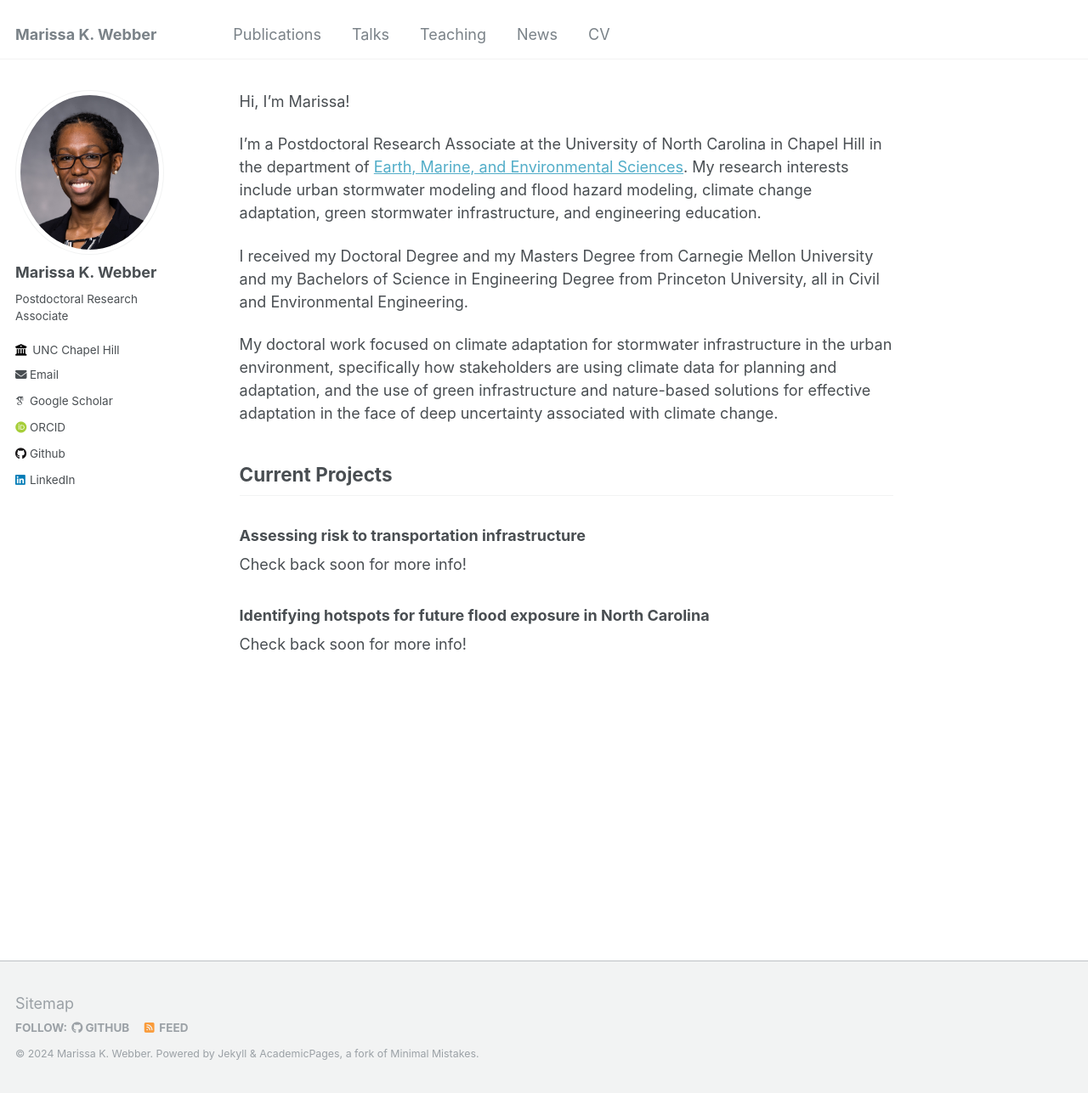
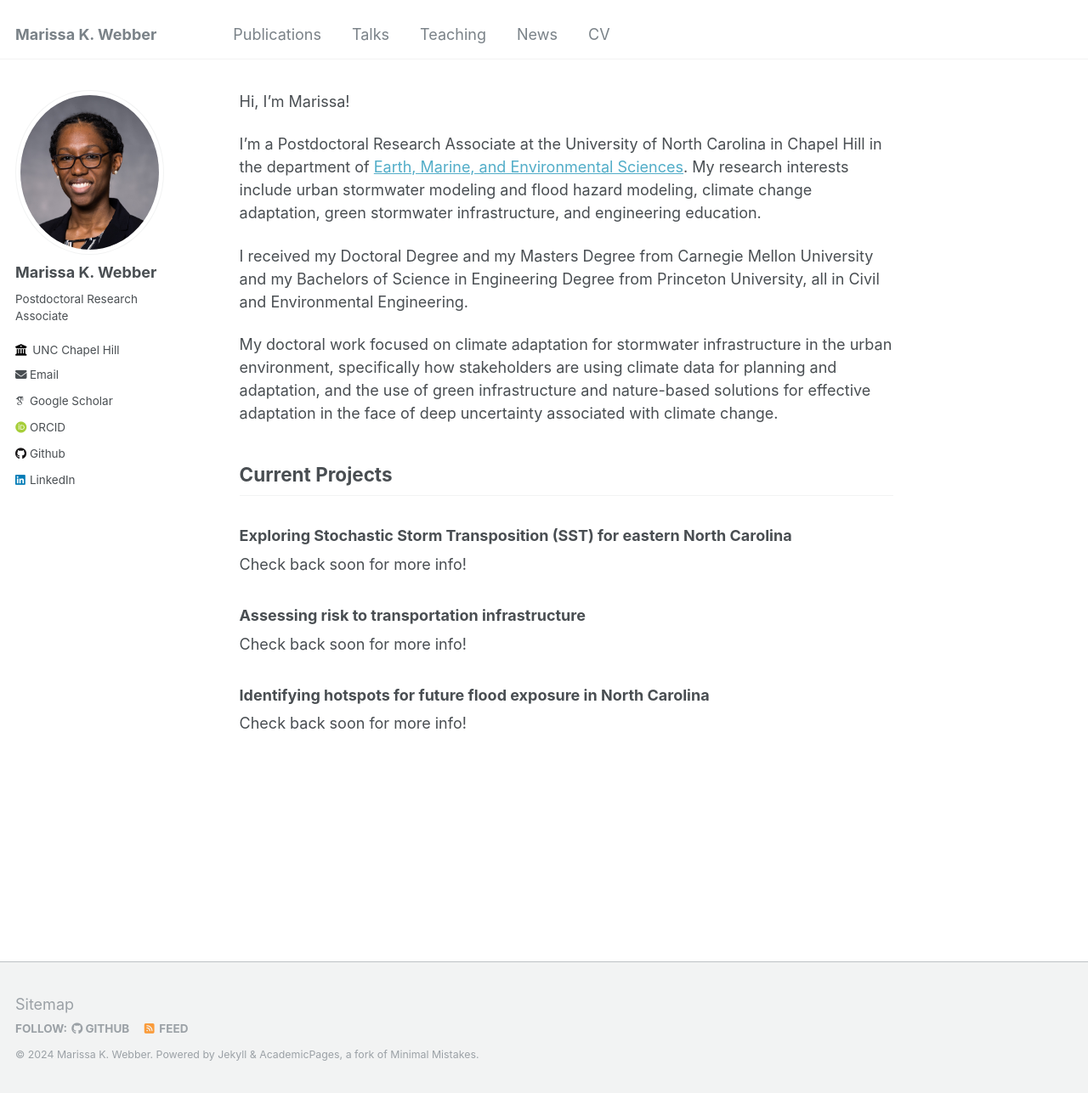
Before and after one commit to mwebber2/marissakwebber, a Jekyll site: the page built from _pages/about.md, in a window 1280 px wide and 1287 px high. Shown: the whole window at 85% size. Built offline with Jekyll 4.4.1, drawn with Linux system fonts in a browser that asks for light colours; some web fonts are replaced.

Commit message:
Update about.md
updating current projects

```diff
--- a/_pages/about.md
+++ b/_pages/about.md
@@ -19,6 +19,10 @@ My doctoral work focused on climate adaptation for stormwater infrastructure in
 
 ## Current Projects
 
+### Exploring Stochastic Storm Transposition (SST) for eastern North Carolina
+Check back soon for more info!
+
+
 ### Assessing risk to transportation infrastructure
 Check back soon for more info!
 
```
